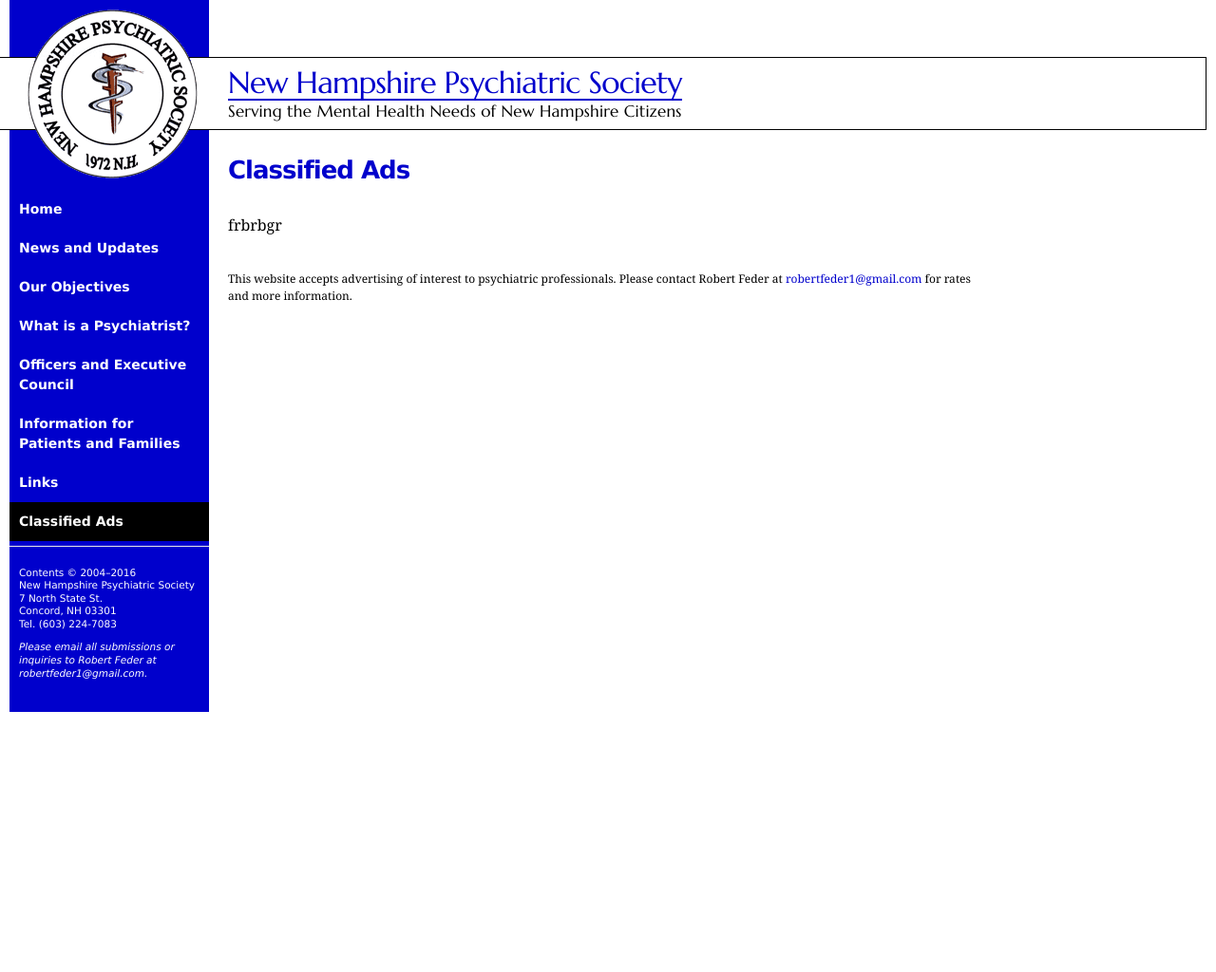
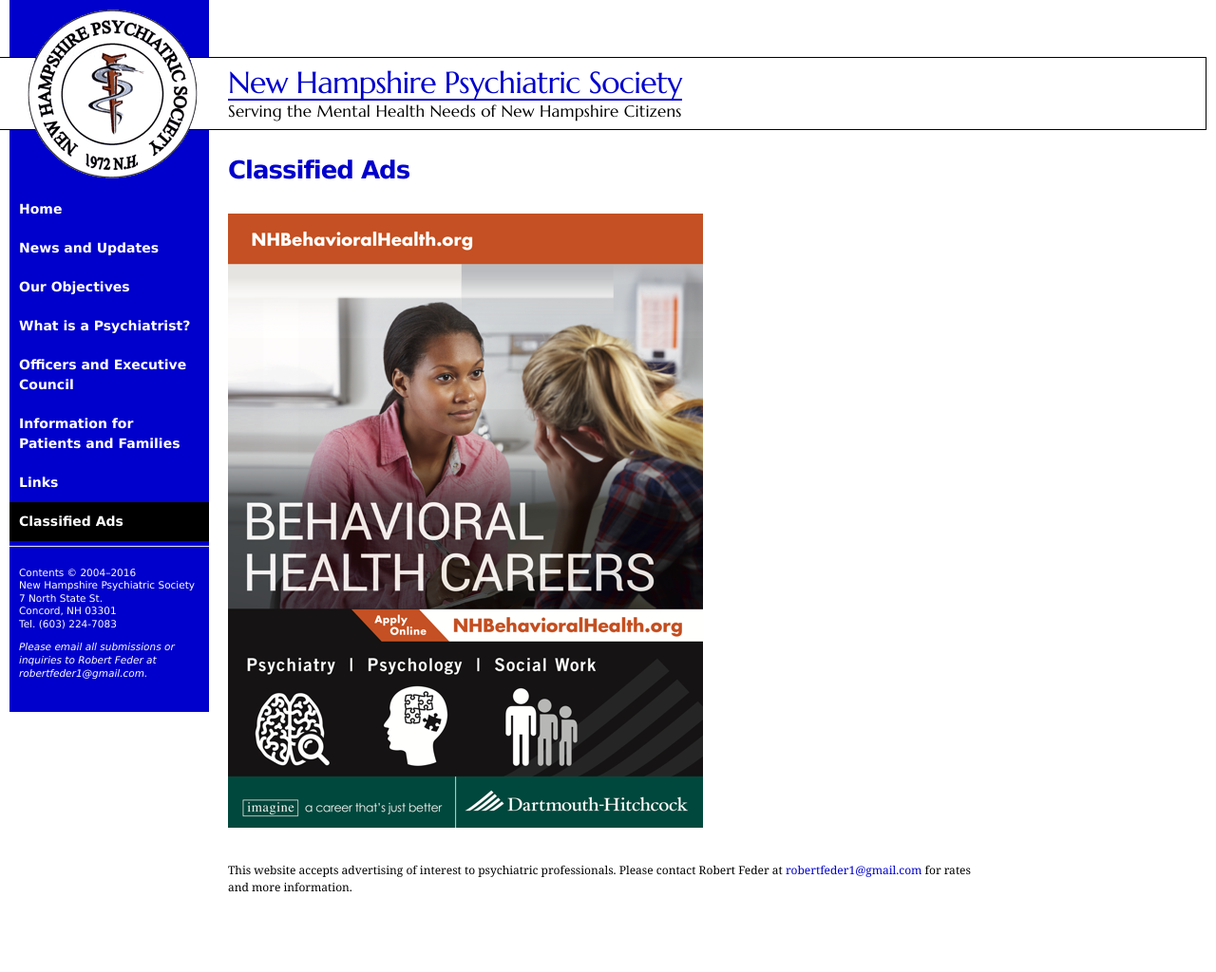
Before and after one commit to dafeder/nhpsych-org, a Jekyll site: the page built from classified.md, in a window 1280 px wide. Shown: the whole page at 95% size. Built offline with Jekyll 4.4.1, drawn with Linux system fonts in a browser that asks for light colours; before the commit the page ends 900 px from its top, so only the background shows below that.

Commit message:
Updated classified.md

```diff
--- a/classified.md
+++ b/classified.md
@@ -5,7 +5,7 @@
 published: true
 ---
 
-frbrbgr
+[![]({{site.baseurl}}/assets/img/Test%20Ad.png)](http://nhbehavioralhealth.org)
 
 This website accepts advertising of interest to psychiatric professionals. Please contact Robert Feder at <robertfeder1@gmail.com> for rates and more information.
 {:.page-fineprint}
```
